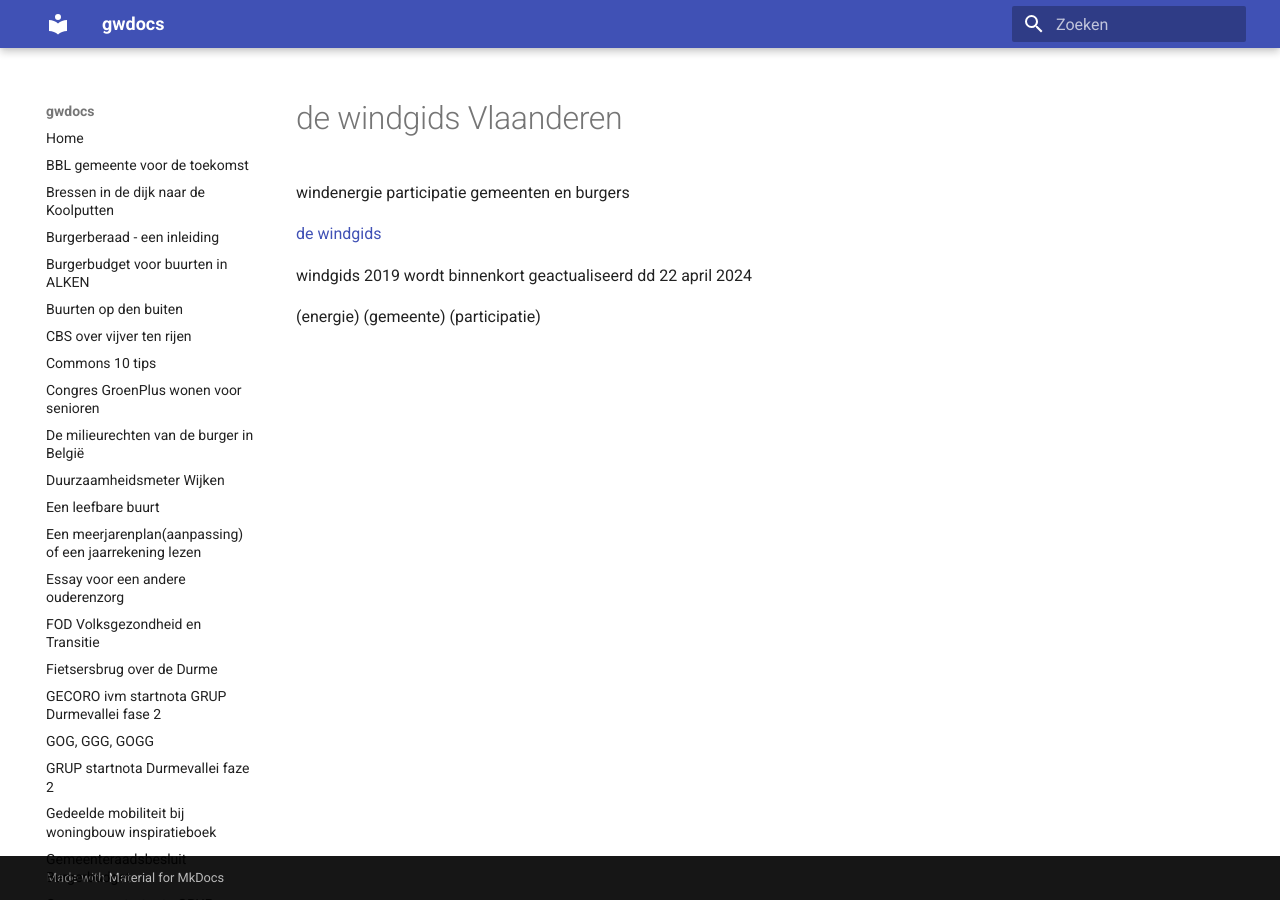
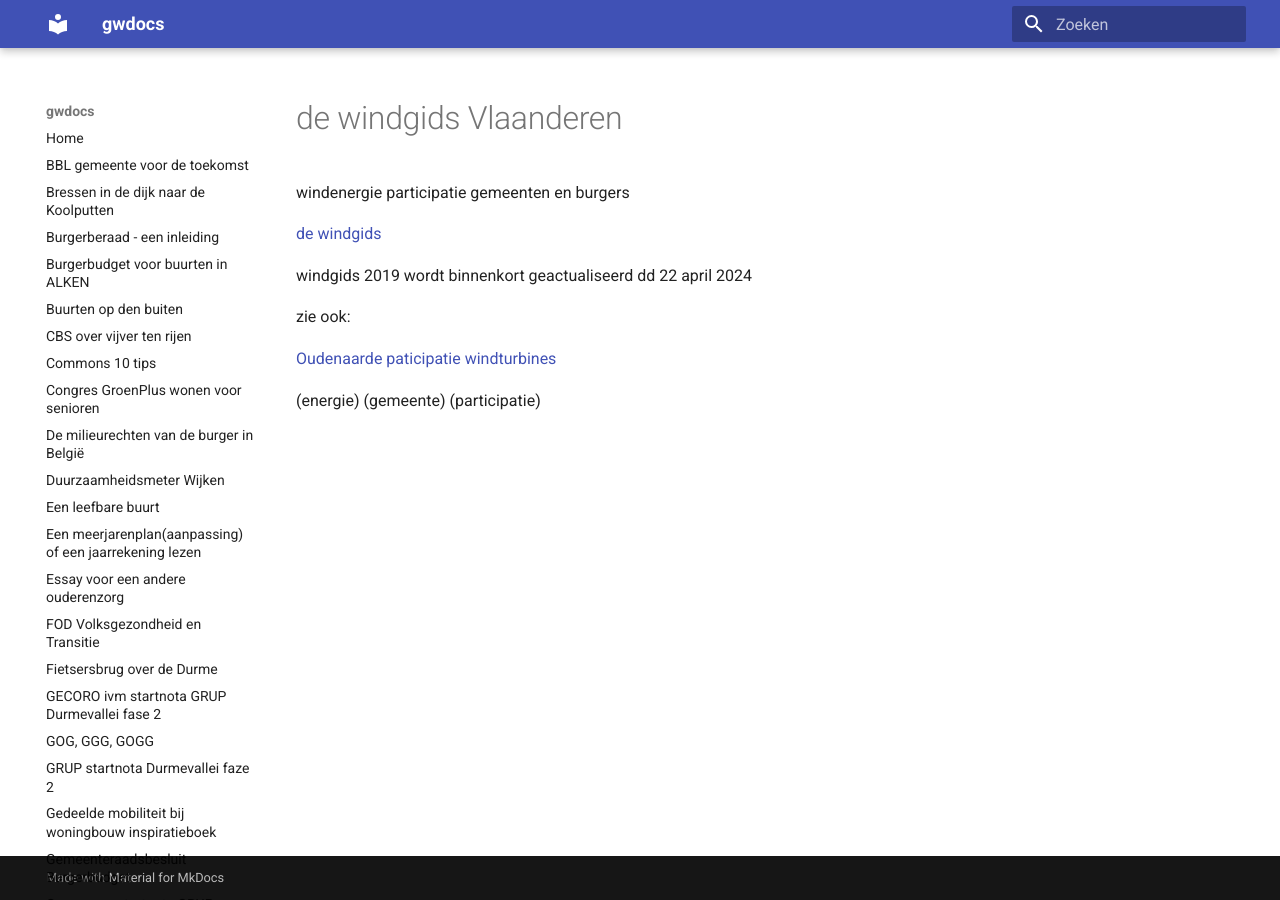
Before and after one commit to groenwaasmunster/gwdocs, an MkDocs documentation site: the page built from docs/de windgids Vlaanderen.md, in a window 1280 px wide. Built offline with MkDocs 1.6.1 and Material for MkDocs 9.7.7, drawn with Linux system fonts in a browser that asks for light colours.

Commit message:
Update de windgids Vlaanderen.md

```diff
--- a/docs/de windgids Vlaanderen.md
+++ b/docs/de windgids Vlaanderen.md
@@ -4,4 +4,8 @@ windenergie participatie gemeenten en burgers
 
 windgids 2019 wordt binnenkort geactualiseerd dd 22 april 2024
 
+zie ook:
+
+[Oudenaarde paticipatie windturbines](best/oudenaarde%20windturbines%20participatie.pdf)
+
 (energie) (gemeente) (participatie)
```
